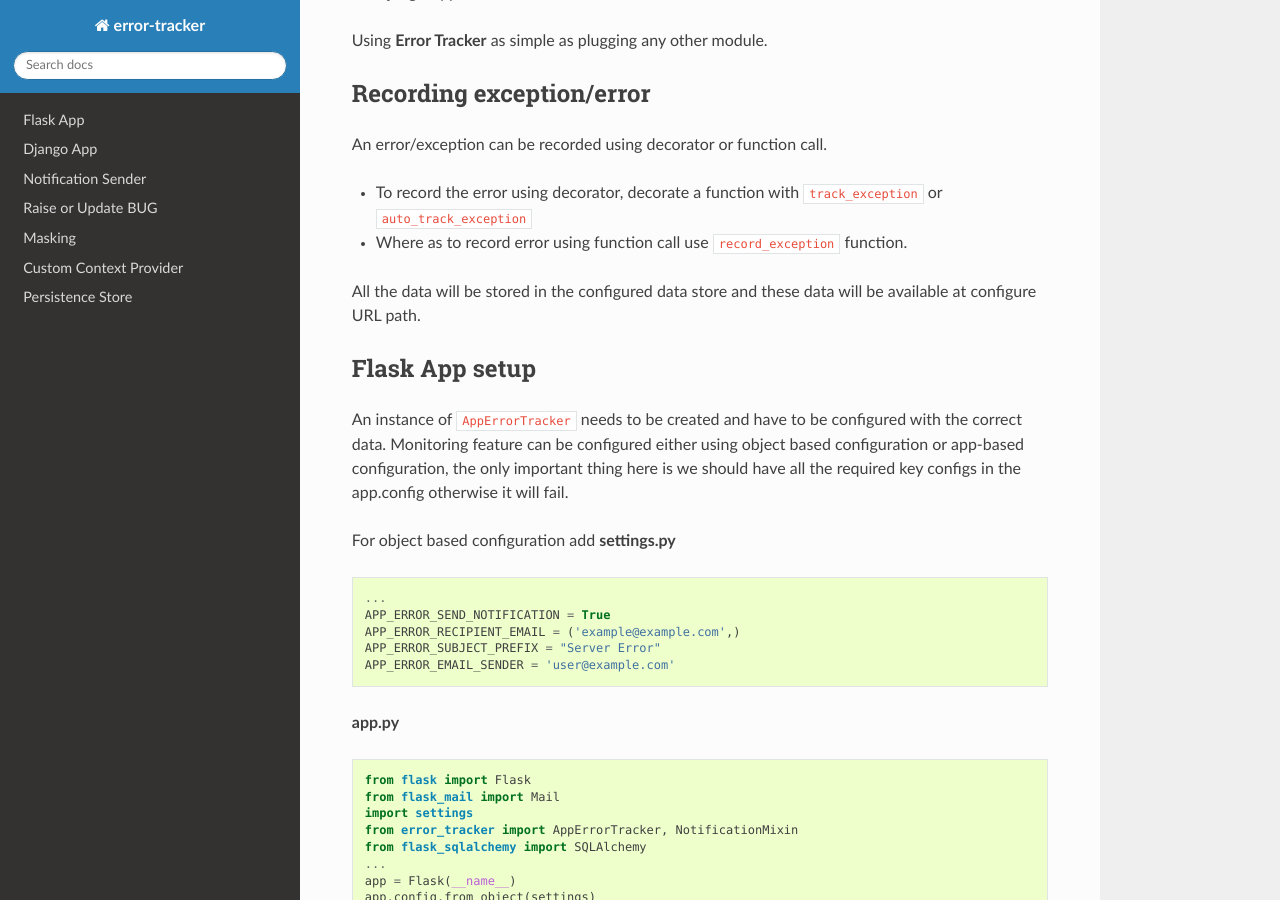
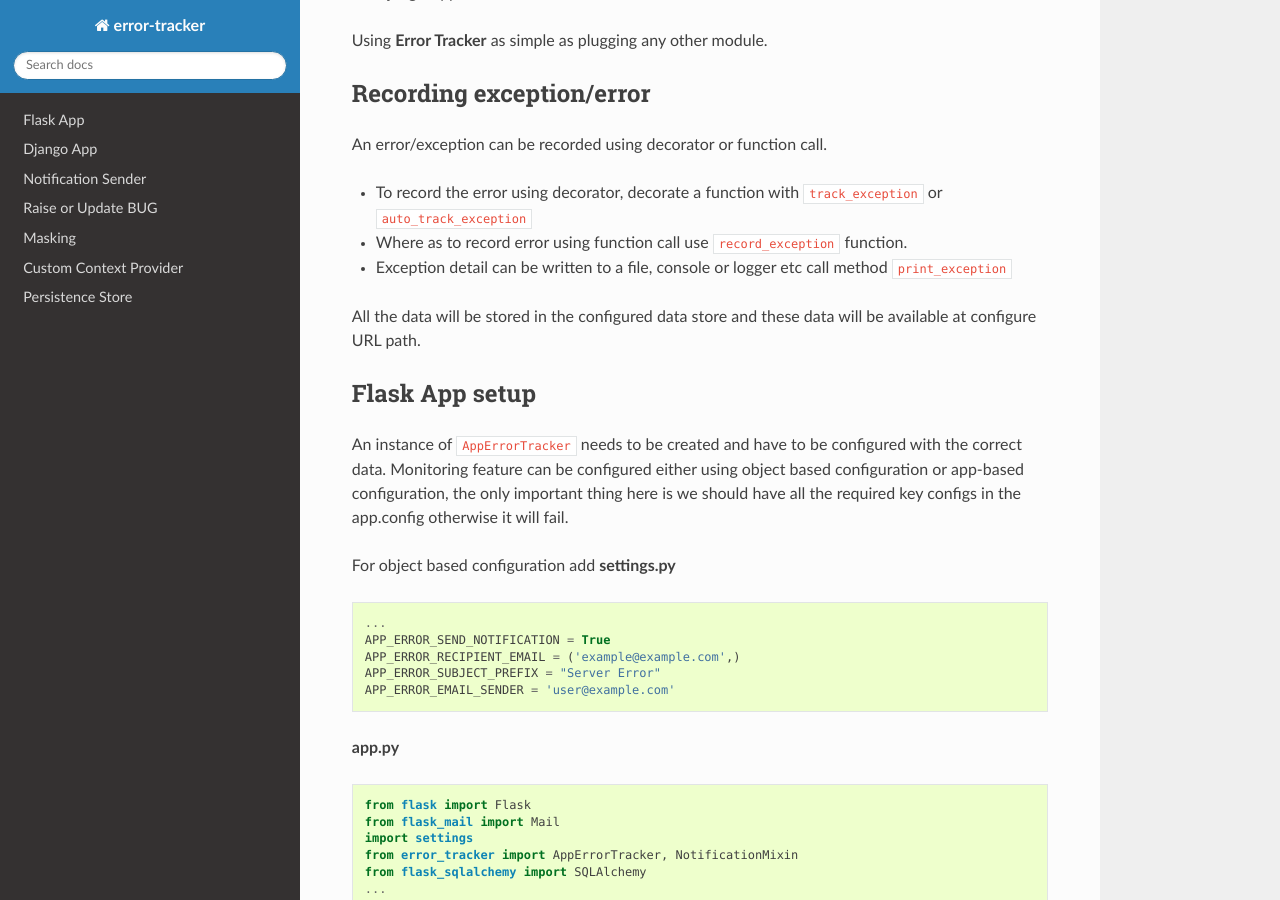
Before and after one commit to sonus21/error-tracker, a Sphinx documentation site: the page built from docs/source/index.rst, in a window 1280 px wide and 900 px high, scrolled down 1543 px. Built offline with Sphinx 7.4.7 and the Read the Docs theme 2.0.0, drawn with Linux system fonts in a browser that asks for light colours.

Commit message:
Updated readme file

```diff
--- a/README.rst
+++ b/README.rst
@@ -158,7 +158,7 @@ To run the examples on your local environment, one at a time, do something like:
 
 Django::
 
-    cd error-tracker/examples
+     cd error-tracker/examples
      cd DjangoSample
      python manage.py runserver
 
--- a/docs/source/index.rst
+++ b/docs/source/index.rst
@@ -53,6 +53,7 @@ An error/exception can be recorded using decorator or function call.
 
 - To record the error using decorator, decorate a function with :code:`track_exception` or :code:`auto_track_exception`
 - Where as to record error using function call use  :code:`record_exception` function.
+- Exception detail can be written to a file, console or logger etc call method :code:`print_exception`
 
 All the data will be stored in the configured data store and these data will be available at configure URL path.
 
```
